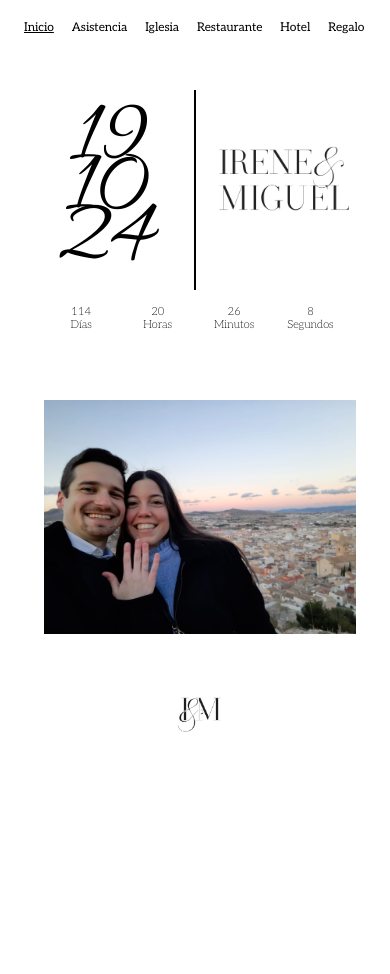
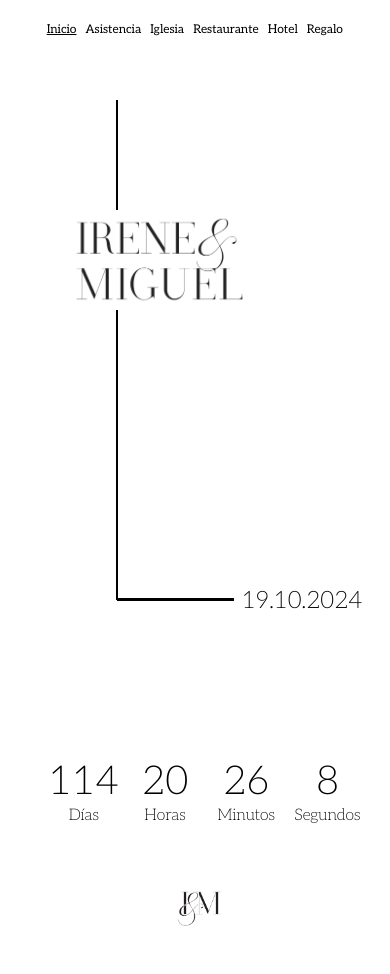
Before and after one commit to mariagm1404/bodami, a PHP site: page /index.html in a window 390 px wide. Before the commit the page ends 732 px from the top, so only its background shows below. Run offline with PHP 8.4, Linux system fonts and the light colour scheme.

Commit message:
Add files via upload

```diff
--- a/index.html
+++ b/index.html
@@ -41,24 +41,24 @@
     </div>
 
     <div class="vista" id="inicio">
-        <h1 id="d" class="movable">19</h1>
-        <h1 id="m" class="movable">10</h1>
-        <h1 id="y" class="movable">24</h1>
         <div class="linea-vertical"></div>
         <img id="nombres" src="Imagenes/nombres.jpg">
-        <!--<h2 id="mi">Miguel</h2>
-        <h2 id="ir">e Irene</h2>-->
+        <hr class="linea-horizontal"></hr>
+        <h1 id="fecha" class="aleo">19.10.2024</h1>
 
         <div id="cuentatras" class="movable-time">
             <div id="countdown" class="aleo"></div>
-        </div>
-        <img id="compro" src="Imagenes/anuncio.jpg" alt="">
-    </div>
+        </div>    </div>
 
     <div class="vista" id="asistencia">
+        <div class="linea-vertical"></div>
+        <hr class="linea-horizontal"></hr>
+        <h1 id="h1asistir">Asistencia</h1>
       <form name="contact" method="POST" data-netlify="true" id="contactForm" action=/success>
            <div id="persona">
                 <br>
+                <br><br><br><br><br><br><br><br><br><br><br><br><br><br><br><br><br><br><br><br><br><br><br><br><br><br><br>
+
                 <h1>¿Nos acompañas o te lo pierdes?</h1><br>
                 <div class="input-wrapper">
                     <label for="nombre"></label><input type="text" name="name[]" id="nombre" placeholder="Nombre" required><br>
@@ -640,38 +640,43 @@
         <h2></h2>
     </div>
     <div class="vista" id="LIglesia">
+        <div class="linea-vertical"></div>
+        <hr class="linea-horizontal"></hr>
         <div id="ceremonia">
             <h1 class="aleo">Ceremonia</h1><br>
-            <div id="lugar">
-                <span class="material-symbols-outlined">pin_drop</span>
-                <h2 class="aleo">Parroquia Santa Eulalia</h2>
-            </div>
-            <div id="hora">
-                <span class="material-symbols-outlined">schedule</span>
-                <h2 class="aleo">12:00h</h2>
-            </div>
+            <h2 class="aleo">Parroquia Santa Eulalia</h2>
+            <h2 class="aleo">12:00h</h2>
         </div>
         <img src="Imagenes/SEulalia.jpg" alt="">
-        <button type="submit" onclick="iglesia()" id="ubicacionIglesia" class="aleo">Abrir en Google Maps</button>
-        <br><br><br><br><br><br><p class="aleo">Como muchos sois de fuera os ponemos a continuación los parkings que hay por la zona por si no encontráis para aparcar :&#41;</p>
-        <h2 class="aleo">Parkings</h2>
+       <!-- <button type="submit" onclick="iglesia()" id="ubicacionIglesia" class="aleo">Abrir en Google Maps</button>-->
+        <p class="aleo">Como muchos sois de fuera os ponemos a continuación los parkings que hay por la zona por si no encontráis para aparcar :&#41;</p>
         <div id="parkings">
-            <button type="submit" onclick="parking1()" id="parking1" class="aleo">Aparcamiento Excelsior</button>
-            <button type="submit" onclick="parking2()" id="parking2" class="aleo">Aparcamiento La Condomina</button>
-            <button type="submit" onclick="parking3()" id="parking3" class="aleo">Aparcamiento Hospital Reina Sofía</button>
+            <h2 class="aleo">Parkings</h2>
+            <div id="par">
+                <button type="submit" onclick="parking1()" id="parking1" class="aleo">Aparcamiento Excelsior</button>
+                <button type="submit" onclick="parking2()" id="parking2" class="aleo">Aparcamiento La Condomina</button>
+                <button type="submit" onclick="parking3()" id="parking3" class="aleo">Aparcamiento Hospital Reina Sofía</button>
+            </div>
         </div>
 
     </div>
     <div class="vista" id="LRest">
+        <div class="linea-vertical"></div>
+        <hr class="linea-horizontal"></hr>
+        <br><br><br><br><br><br><br><br><br><br><br><br><br><br><br><br><br><br><br><br><br><br><br><br><br><br><br><br><br><br>
         <h1 class="aleo">Restaurante</h1>
         <img src="Imagenes/aquario.jpg" alt="" width="93%">
         <h2 class="aleo">Salón de celebraciones Aquario</h2>
         <button type="submit" onclick="ubirestaurante()" id="parking3">Ubicación</button>
     </div>
     <div class="vista" id="LHotel">
+        <div class="linea-vertical"></div>
+        <hr class="linea-horizontal"></hr>
         <h1 class="aleo">Hotel</h1>
     </div>
     <div class="vista" id="LRegalo">
+        <div class="linea-vertical"></div>
+        <hr class="linea-horizontal"></hr>
         <h1 class="aleo">Regalo</h1>
     </div>
 
--- a/style.css
+++ b/style.css
@@ -7,10 +7,6 @@ body{
     margin:0;
 }
 
-@font-face {
-    font-family: 'ORIOLE BIRD';
-    src: URL('FontsFree-Net-Oriole-Bird.ttf') format('truetype');
-}
 
 .subrayado{
     text-decoration: underline;
@@ -19,142 +15,18 @@ body{
 nav> p{
     cursor: pointer;
 }
-
-
-/*Inicio*/
-
-#inicio{
-    width:98%;
-    z-index: 19999999;
-}
-
-#inicio > h1{
-    font-family: "Allura", cursive;
-    font-weight: 100;
+.aleo {
+    font-family: "Aleo", serif;
+    font-optical-sizing: auto;
+    font-weight: 200;
     font-style: normal;
-    font-size: 14em;
-    margin:0;
-    margin-left: 0.5em;
-    width:fit-content;
-    position: absolute;
-    top:19%;
-}
-
-
-#inicio #nombres{
-    position: absolute;
-    margin: 0;
-    width: 39%;
-    left:52%;
-    top:210px;
-    opacity: 1;
-}
-
-#inicio > .movable{
-    opacity: 0; /* Inicialmente transparente */
-    transform: scale(0); /* Inicialmente sin tamaño */
-    animation: fadeInAndGrow 1s ease-in-out forwards; /* Animación para aparecer y crecer */
-}
-#inicio >.movable:nth-child(2) {
-    animation-delay: 1s; /* Demora de 0.5 segundos para el segundo div */
-}
-
-#inicio >.movable:nth-child(3) {
-    animation-delay: 2s; /* Demora de 1 segundo para el tercer div */
-}
-@keyframes fadeInAndGrow {
-    0% {
-        opacity: 0;
-        transform: scale(1.5);
-    }
-
-    100% {
-        opacity: 1;
-        transform: scale(1); /* Regresa al tamaño original */
-    }
-}
-
-#inicio > .movable-time{
-    opacity: 0;
-    transform: scale(0); /* Inicialmente sin tamaño */
-    animation: Grow 1s ease-in-out forwards;
-    animation-delay: 3s;
-}
-@keyframes Grow {
-    0% {
-        opacity: 0;
-        transform: scale(0.5);
-    }
-
-    100% {
-        opacity: 1;
-        transform: scale(1); /* Regresa al tamaño original */
-    }
-}
-
-
-#inicio > h1:nth-of-type(1) {
-    background: transparent;
-    left:17%;
-
-}
-
-#inicio > h1:nth-of-type(2) {
-    background: transparent;
-    top:35%;
-    left:20%;
-}
-
-#inicio > h1:nth-of-type(3) {
-    background: transparent;
-    left:14%;
-    top:50%;
-}
-
-.linea-vertical {
-    width: 2px;
-    height: 50%;
-    background-color: black;
-    position: absolute;
-    top:190px;
-    left:50%;
-    transform: translateX(-50%);
-}
-
-#inicio > h2{
-    background: transparent;
-    font-family: "ORIOLE BIRD", cursive;
-    font-weight: 100;
-    font-style: normal;
-    font-size: 7em;
-    width:fit-content;
-    position: relative;
-    left:60%;
-    top:20%;
-}
-#inicio > h2:nth-of-type(1) {
-    margin-bottom: 0;
-}
-#inicio > h2:nth-of-type(2) {
-    background: transparent;
-    top:21%;
-    left:65%;
-    margin-top: 0;
-}
-
-#inicio #compro{
-    position:absolute;
-    top:700px;
-    width: 80%;
-    left: 10%;
-}
-
+  }
 
 #contenedor{
     display:flex;
     justify-content: center;
-    width: 92%;
-    padding: 1em;
+    width: 93%;
+    padding: 0.5em;
     top: 1em;
     font-family: 'MV boli regular',Georgia, 'Times New Roman', Times, serif;
     font-size:1.2em;
@@ -167,10 +39,58 @@ nav> p{
 }
 
 
+/*Inicio*/
+
+#inicio{
+    width:98%;
+    z-index: 19999999;
+}
+
+#inicio > img{
+    opacity: 1;
+    width:97%;
+    padding-left: 0.2em;
+}
+
+#inicio #nombres{
+    position: absolute;
+    margin: 0;
+    width: 25%;
+    left:25%;
+    top:210px;
+    opacity: 1;
+}
+
+.linea-vertical {
+    width: 2px;
+    height: 75.3%;
+    background-color: black;
+    position: absolute;
+    top:100px;
+    left:30%;
+    transform: translateX(-50%);
+}
+
+.linea-horizontal {
+    border: 0;
+    height: 2px;
+    background-color: black;
+    margin: 20px 30%;
+    width: 30%;
+    position: absolute;
+    top:86.5%;
+}
+
+#inicio > #fecha{
+    position: absolute;
+    top:83%;
+    left: 62%;
+}
+
 #cuentatras{
     position: relative;
     text-align: center;
-    top: 500px;
+    top: 800px;
     width: 80%;
     left: 10%;
 }
@@ -179,15 +99,6 @@ nav> p{
     display: flex;
     flex-wrap: wrap;
     justify-content: center;
-
-}
-
-
-.aleo {
-  font-family: "Aleo", serif;
-  font-optical-sizing: auto;
-  font-weight: 200;
-  font-style: normal;
 }
 
 #countdown > div{
@@ -199,12 +110,20 @@ nav> p{
     font-size: 2em;
 }
 
+#countdown > div:nth-of-type(1) {
+    font-size: 5em;
+}
+#countdown > div:nth-of-type(2) {
+    font-size: 5em;
+}
+#countdown > div:nth-of-type(3) {
+    font-size: 5em;
+}
+#countdown > div:nth-of-type(4) {
+    font-size: 5em;
+}
 
-#inicio > img{
-    opacity: 1;
-    width:97%;
-    padding-left: 0.2em;
-}
+
 
 
 /*Asistencia*/
@@ -361,98 +297,25 @@ button:hover {
 }
 
 
-
-
-
 /*Footer*/
 
 footer img{
     position:relative;
     width: 13%;
-    top:1500px;
+    top:1000px;
     left: 41%;
     padding: 1em;
     padding-bottom: 3em;
 }
+
+
+
 @media screen and (max-width:1200px){
-    #inicio > h1{
-        font-weight: 100;
-        font-size: 9em;
-        margin:0;
-        margin-left: 0.2em;
-        top:100px;
-    }
-    #inicio > h1:nth-of-type(1) {
-        left:24%;
-    }
 
-    #inicio > h1:nth-of-type(2) {
-        top:180px;
-        left:24%;
-    }
 
-    #inicio > h1:nth-of-type(3) {
-        background: transparent;
-        left:22%;
-        top:250px;
-    }
-
-    .linea-vertical {
-        width: 2px;
-        height: 280px;
-        top:120px;
-        left:50%;
-        transform: translateX(-50%);
-    }
-
-    #inicio > h2{
-        font-weight: 100;
-        font-style: normal;
-        font-size: 4em;
-        width:fit-content;
-        position: absolute;
-        left:55%;
-        top:150px;
-    }
-    #inicio > h2:nth-of-type(1) {
-        padding-top: 0.5em;
-        padding-left: 50px;
-    }
-    #inicio > h2:nth-of-type(2) {
-        padding-top: 1em;
-        padding-left: 0;
-        margin-top: 0;
-        top:250px;
-    }
-
-    #inicio #nombres{
-        top:150px;
-    }
-
-    #cuentatras{
-        text-align: center;
-    }
-    #countdown > div{
-        flex-basis: 25%;
-        padding-left: 10px;
-        font-size: 1.2em;
-    }
-
-    #contenedor{
-        width: 92%;
-        padding: 0.5em;
-        top: 1em;
-        font-size:1em;
-        /*text-decoration:underline black;*/
-    }
-    #contenedor > nav{
-        margin-left: 4em;
-        width: 99%;
-        justify-content: space-between;
-    }
     footer img{
         left: 40%;
-        top:1200px;
+        top:800px;
     }
 
 }
@@ -461,64 +324,72 @@ footer img{
     #nav>p{
         font-size: 12px;
     }
-
-    #persona> h1{
-        font-size: 1.2em;
+    #countdown > div{
+        font-size: 1em;
     }
 
-    #inicio > h1{
-        font-size: 7em;
-        margin:0;
-        top:120px;
+    #countdown > div:nth-of-type(1) {
+        font-size: 3em;
     }
-    #inicio > h1:nth-of-type(1) {
-        left:28%;
+    #countdown > div:nth-of-type(2) {
+        font-size: 3em;
+    }
+    #countdown > div:nth-of-type(3) {
+        font-size: 3em;
+    }
+    #countdown > div:nth-of-type(4) {
+        font-size: 3em;
     }
 
-    #inicio > h1:nth-of-type(2) {
-        top:180px;
-        left:27%;
+
+}
+
+
+@media screen and (max-width:560px){
+    #contenedor{
+        width: 95%;
+    }
+    #contenedor > nav{
+        width: 80%;
+    }
+    #inicio #nombres{
+        width: 50%;
+        left:15%;
+        top:210px;
+    }
+    .linea-vertical {
+        height: 500px;
+        top:100px;
+        left:30%;
     }
 
-    #inicio > h1:nth-of-type(3) {
-        background: transparent;
-        left:24%;
-        top:240px;
+    .linea-horizontal {
+        height: 3px;
+        width: 30%;
+        top:578px;
     }
 
-    .linea-vertical {
-        width: 2px;
-        height: 220px;
-        top:130px;
-        left:50%;
-        transform: translateX(-50%);
+    #inicio > #fecha{
+        position: absolute;
+        top:570px;
+        left: 62%;
+        font-size: 1.5em;
     }
 
-    #inicio #nombres{
-        top:150px;
+
+    #cuentatras{
+        top: 700px;
+        width: 85%;
     }
 
-    #inicio > h2{
-        font-weight: 100;
-        font-size: 4em;
-        width:fit-content;
-        position: absolute;
-        left:55%;
-        top:100px;
+    #countdown{
+        display: flex;
+        flex-wrap: wrap;
+        justify-content: center;
     }
 
-    #inicio > h2:nth-of-type(2) {
-        top:34%;
-        left:65%;
-        margin-top: 0;
-        padding-top: 0;
-    }
-
-    #cuentatras{
-        top:400px;
-        text-align: center;
-    }
     #countdown > div{
+        background: transparent;
         flex-basis: 25%;
         box-sizing: border-box;
         padding-left: 10px;
@@ -526,140 +397,20 @@ footer img{
         font-size: 1em;
     }
 
-    #contenedor{
-        display:flex;
-        justify-content: space-between;
-        width: 90%;
-        margin-left: 1em;
-        font-size:1em;
-        /*text-decoration:underline black;*/
+    #countdown > div:nth-of-type(1) {
+        font-size: 2.5em;
     }
-    #contenedor > nav{
-        margin-left: 0.5em;
-        display: flex;
-        width: 99%;
-        justify-content: space-between;
+    #countdown > div:nth-of-type(2) {
+        font-size: 2.5em;
     }
-    #bab{
-        font-size: 1em;
+    #countdown > div:nth-of-type(3) {
+        font-size: 2.5em;
     }
-
-    #otrapersona {
-        font-size: 15px;
-        width: 80%;
-    }
-    #figelim > .material-symbols-outlined{
-        font-size: 15px;
-    }
-
-    #figelim{
-        margin-top: 0;
-        font-size: 15px;
-    }
-
-}
-
-
-@media screen and (max-width:560px){
-    #inicio > img{
-        opacity: 1;
-        width:97%;
-        padding-left: 5px;
-    }
-    #inicio > h1{
-        font-weight: 100;
-        font-size: 6em;
-        margin:0;
-        margin-left: 0.2em;
-        top:80px;
-    }
-    #inicio > h1:nth-of-type(1) {
-        left:13%;
-    }
-
-    #inicio > h1:nth-of-type(2) {
-        top:130px;
-        left:12%;
-    }
-
-    #inicio > h1:nth-of-type(3) {
-        background: transparent;
-        left:9%;
-        top:180px;
-    }
-
-    .linea-vertical {
-        width: 2px;
-        height: 200px;
-        top:90px;
-        left:50%;
-        transform: translateX(-50%);
-    }
-
-    #inicio > h2{
-        font-weight: 100;
-        font-style: normal;
+    #countdown > div:nth-of-type(4) {
         font-size: 2.5em;
-        width:fit-content;
-        position: absolute;
-        left:55%;
-    }
-    #inicio > h2:nth-of-type(1) {
-        top:110px;
-        left:55%;
-        margin-top: 0;
-        padding-left: 0;
-    }
-
-    #inicio > h2:nth-of-type(2) {
-        top:180px;
-        left:60%;
-        margin-top: 0;
-        padding-left: 0;
-    }
-
-    #inicio #nombres{
-        top:140px;
-    }
-
-    #cuentatras{
-        width: 80%;
-        left: 10%;
-        margin-top: 0;
-        top:250px;
-        text-align: center;
-    }
-    #countdown > div{
-        flex-basis: 25%;
-        box-sizing: border-box;
-        padding-left: 10px;
-        text-align: center;
-        font-size: 0.7em;
-    }
-    #inicio #compro{
-        top: 400px;
-        width: 80%;
-        left: 10%;
-    }
-
-    #contenedor{
-        display:flex;
-        justify-content: space-between;
-        width: 90%;
-        top: 1em;
-        font-family: 'MV boli regular',Georgia, 'Times New Roman', Times, serif;
-        font-size:1em;
-        /*text-decoration:underline black;*/
-    }
-    #contenedor > nav{
-        margin-left: 0;
-        display: flex;
-        width: 97%;
-        justify-content: space-between;
     }
 
     footer img{
-        left: 40%;
-        top:600px;
+        top:750px;
     }
 }
```
Also changed, not shown: other parts of style.css (+37 -20 lines), Imagenes/salon.jpg (added).
